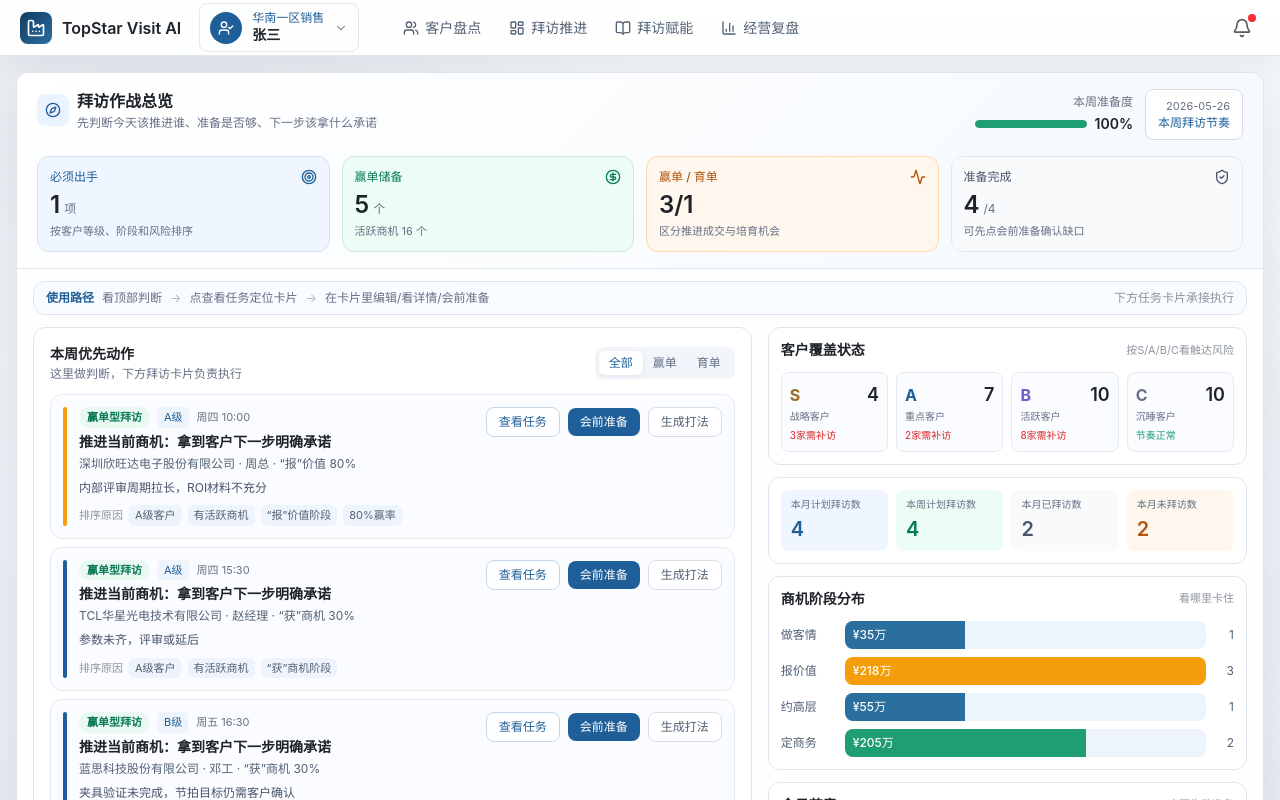
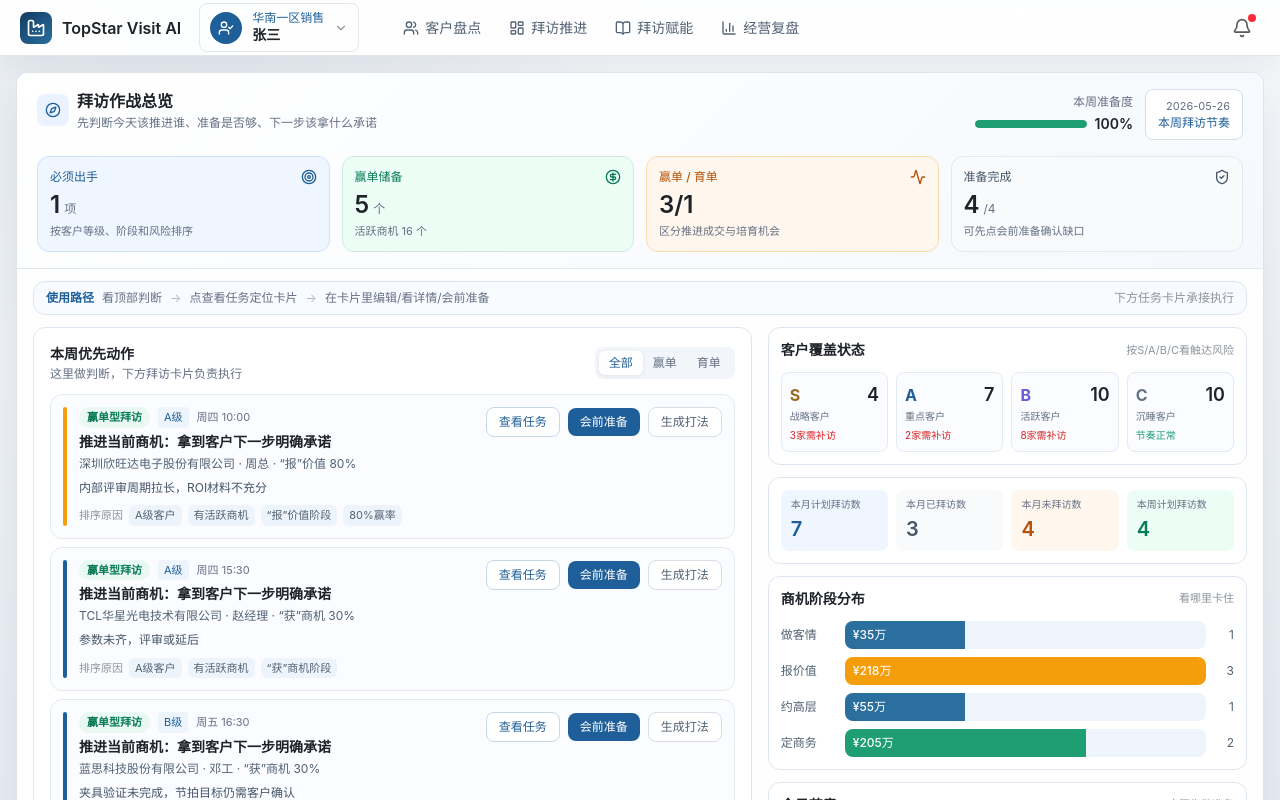
Before and after one commit to cyingyori-cloud/topstar_visit, a React (Vite) app: page / in a window 1280 px wide. Built offline with nearby package versions, Linux system fonts and the light colour scheme.

Commit message:
Fix visit summary metric logic

```diff
--- a/src/components/VisitOverviewDashboard.tsx
+++ b/src/components/VisitOverviewDashboard.tsx
@@ -96,12 +96,12 @@ export default function VisitOverviewDashboard({ onViewTask }: { onViewTask?: (t
   const readyCount = activeTasks.filter(t => getPrepScore(t) >= 4).length;
   const readiness = Math.round((readyCount / Math.max(1, activeTasks.length)) * 100);
   const thisMonthCompleted = filteredCompletedVisits.filter(visit => visit.visitDate.startsWith('2026-05'));
-  const monthCompletedCustomerIds = new Set(thisMonthCompleted.map(visit => visit.customerId));
+  const remainingPlannedVisits = activeTasks.length;
   const monthlyVisitStats = {
-    monthPlan: activeTasks.length,
+    monthPlan: thisMonthCompleted.length + remainingPlannedVisits,
     weekPlan: activeTasks.filter(task => ['今天', '明天', '周四', '周五', '周六', '周日'].includes(task.dayLabel)).length,
-    monthCompleted: monthCompletedCustomerIds.size,
-    monthPending: Math.max(0, activeTasks.length - monthCompletedCustomerIds.size),
+    monthCompleted: thisMonthCompleted.length,
+    monthPending: remainingPlannedVisits,
   };
   const priorityCount = Math.max(1, enrichedTasks.filter(item => item.score >= 60).length);
   const winReserve = customers.filter(c => ['S', 'A'].includes(c.level) && c.opportunityPercent >= 50).length;
@@ -323,9 +323,9 @@ export default function VisitOverviewDashboard({ onViewTask }: { onViewTask?: (t
           <div className="rounded-xl border bg-white p-3" style={{ borderColor: '#DDE6F0' }}>
             <div className="grid grid-cols-4 gap-2">
               <VisitStat label="本月计划拜访数" value={monthlyVisitStats.monthPlan} tone="blue" />
-              <VisitStat label="本周计划拜访数" value={monthlyVisitStats.weekPlan} tone="green" />
               <VisitStat label="本月已拜访数" value={monthlyVisitStats.monthCompleted} tone="slate" />
               <VisitStat label="本月未拜访数" value={monthlyVisitStats.monthPending} tone="orange" />
+              <VisitStat label="本周计划拜访数" value={monthlyVisitStats.weekPlan} tone="green" />
             </div>
           </div>
 
```
